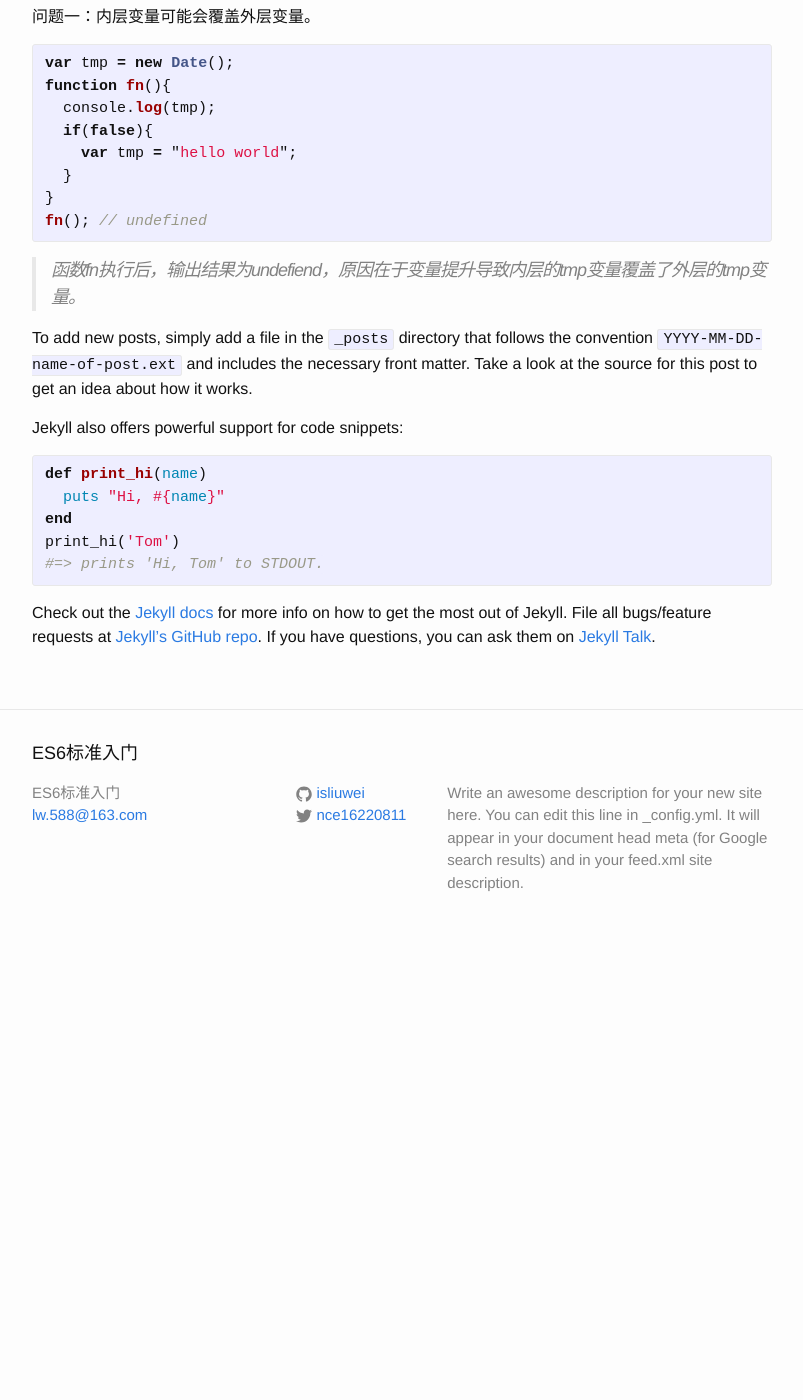
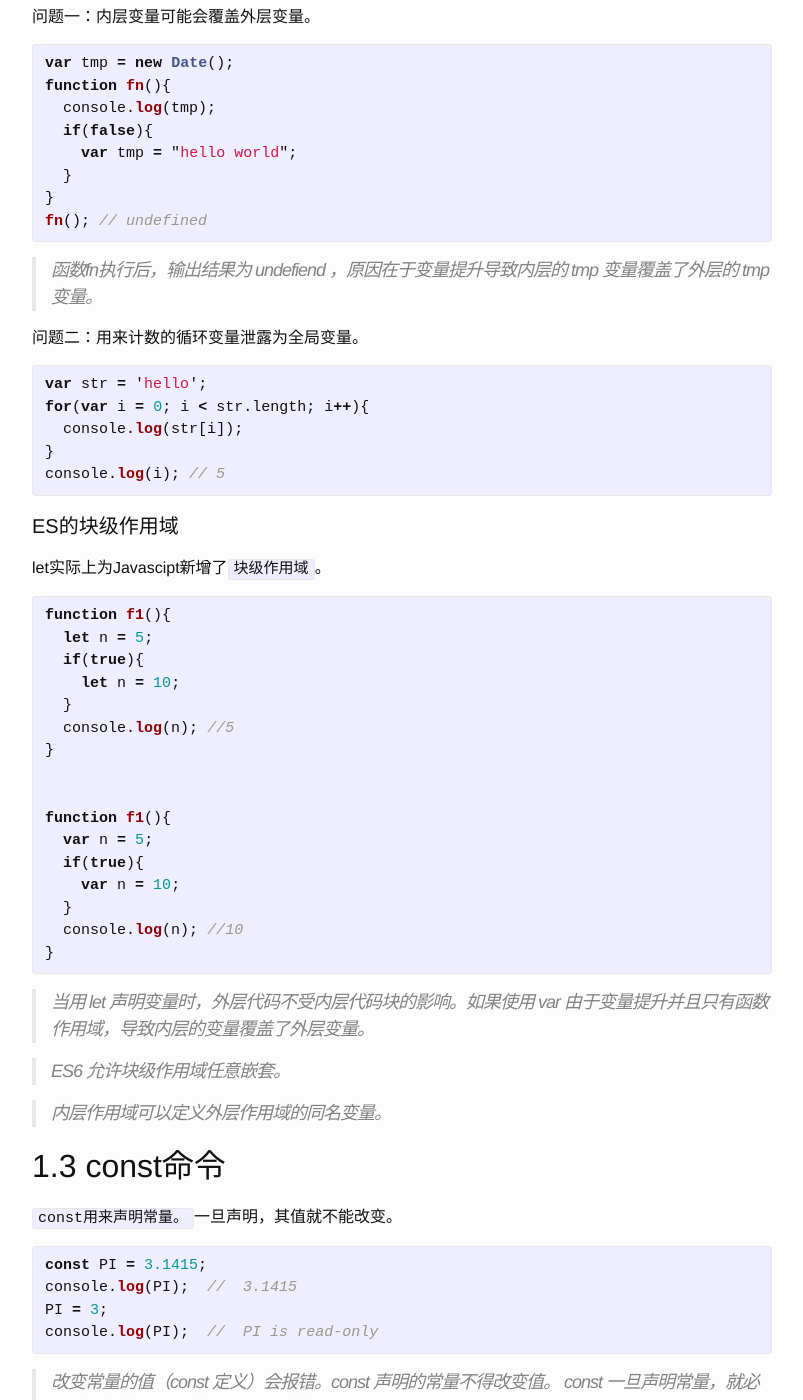
Before and after one commit to isliuwei/ES6, a Jekyll site: the page built from _posts/2016-07-20-let和const命令.markdown, in a window 1280 px wide and 1400 px high, scrolled down 1935 px. Shown: the whole window, without its empty margins (238-1041 px from the left). Built offline with Jekyll 4.4.1, drawn with Linux system fonts in a browser that asks for light colours; before the commit the page ends 2889 px from its top, so only the background shows below that; some of the changed text lies outside the part shown.

Commit message:
增添笔记

```diff
--- a/_posts/2016-07-20-let和const命令.markdown
+++ b/_posts/2016-07-20-let和const命令.markdown
@@ -105,21 +105,168 @@
 
 {% endhighlight %}
 
->函数fn执行后，输出结果为undefiend，原因在于变量提升导致内层的tmp变量覆盖了外层的tmp变量。
+>函数fn执行后，输出结果为 undefiend ，原因在于变量提升导致内层的 tmp 变量覆盖了外层的 tmp 变量。
+
+问题二：用来计数的循环变量泄露为全局变量。
+
+{% highlight javascript %}
+
+var str = 'hello';
+for(var i = 0; i < str.length; i++){
+  console.log(str[i]);
+}
+console.log(i); // 5
+
+{% endhighlight %}
+
+####  ES的块级作用域
+
+let实际上为Javascipt新增了`块级作用域`。
+
+{% highlight javascript %}
+
+function f1(){
+  let n = 5;
+  if(true){
+    let n = 10;
+  }
+  console.log(n); //5
+}
 
 
-To add new posts, simply add a file in the `_posts` directory that follows the convention `YYYY-MM-DD-name-of-post.ext` and includes the necessary front matter. Take a look at the source for this post to get an idea about how it works.
+function f1(){
+  var n = 5;
+  if(true){
+    var n = 10;
+  }
+  console.log(n); //10
+}
 
-Jekyll also offers powerful support for code snippets:
-
-{% highlight ruby %}
-def print_hi(name)
-  puts "Hi, #{name}"
-end
-print_hi('Tom')
-#=> prints 'Hi, Tom' to STDOUT.
 {% endhighlight %}
 
+>当用 let 声明变量时，外层代码不受内层代码块的影响。如果使用 var 由于变量提升并且只有函数作用域，导致内层的变量覆盖了外层变量。
+
+>ES6 允许块级作用域任意嵌套。
+
+>内层作用域可以定义外层作用域的同名变量。
+
+## 1.3 const命令
+`const用来声明常量。`一旦声明，其值就不能改变。
+
+{% highlight javascript %}
+
+const PI = 3.1415;
+console.log(PI);  //  3.1415
+PI = 3;
+console.log(PI);  //  PI is read-only
+
+{% endhighlight %}
+
+>改变常量的值（const 定义）会报错。const 声明的常量不得改变值。
+>const 一旦声明常量，就必须立即初始化，不能留到以后赋值。
+
+{% highlight javascript %}
+
+const foo;  //  const variables must have an initializer
+......
+
+{% endhighlight %}
+
+>对于 const 而言,只声明不赋值就会报错。
+
+const 作用域与 let 命令相同：`只在声明所在的块级作用域内有效。`
+
+const 命令的常量也`不提升,`同样存在暂时性死区,只能在`声明后使用。`
+
+const 也`不能重复声明常量。`
+
+对于复合型的变量,变量名不指向数据,而是指向数据所在的地址。
+const 命令只是保证变量指向的地址不变,并不保证该地址指向的数据不变。
+
+{% highlight javascript %}
+
+const foo = {};
+foo.prop = 123;
+
+console.log(foo.prop);  //  123
+
+{% endhighlight %}
+
+>常量 foo 储存的是一个地址，指向一个对象。不可变的只是这个地址，即不能把 foo 指向另一个地址，但对象本身不可变的,所以依然可以为其添加新的属性。
+
+{% highlight javascript %}
+
+const a = [];
+a.push('Hello');  //  可执行
+a.length = 0;   //  可执行
+a = ['world'];  //  报错
+
+{% endhighlight %}
+>常量 a 是一个数组，这个数组本身可写的但是无法给另一个数组赋值给 a。
+
+`冻结对象 Object.freeze`
+
+>阻止修改现有属性的特性和值，并阻止添加新属性。
+>Object.freeze(object)
+>参数 object 必需。在其上锁定特性的对象。
+
+{% highlight javascript %}
+const foo = Object.freeze({});    //  不起作用
+{% endhighlight %}
+
+>常量指向一个冻结的对象。所以添加新属性不起作用。
+
+### 1.4 全局对象的属性
+
+全局对象在客户端浏览器环境指的是window对象。在Node.js中指的是global对象。
+
+在ES5中,全局对象的属性与全局变量是等价的。
+
+ES6中规定：`var和function命令声明的全局变量依旧是全局对象的属性；let命令、const命令和class命令声明的全局变量不属于全局对象的属性。`
+
+{% highlight javascript %}
+var a = 1;
+//如果在Node.js的REPL环境，可以写成global.a
+//或者采用通用方法,写成this.a
+window.a; // 1
+
+let b = 1;
+window.b; //  undefiend
+
+{% endhighlight %}
+>全局变量 a 由 var 命令声明,所以是全局对象的属性；全局变量 b 由 let 命令声明,所以不是全局对象的属性，返回 undefiend。
+
+
+
+
+
+
+
+
+
+
+
+
+
+
+
+
+
+
+
+
+
+
+
+
+
+
+
+
+
+
+
+I hope you are enjoy stay here!
 Check out the [Jekyll docs][jekyll-docs] for more info on how to get the most out of Jekyll. File all bugs/feature requests at [Jekyll’s GitHub repo][jekyll-gh]. If you have questions, you can ask them on [Jekyll Talk][jekyll-talk].
 
 [jekyll-docs]: http://jekyllrb.com/docs/home
```
Also changed, not shown: about.md (+2 -2 lines), 5 other files.
